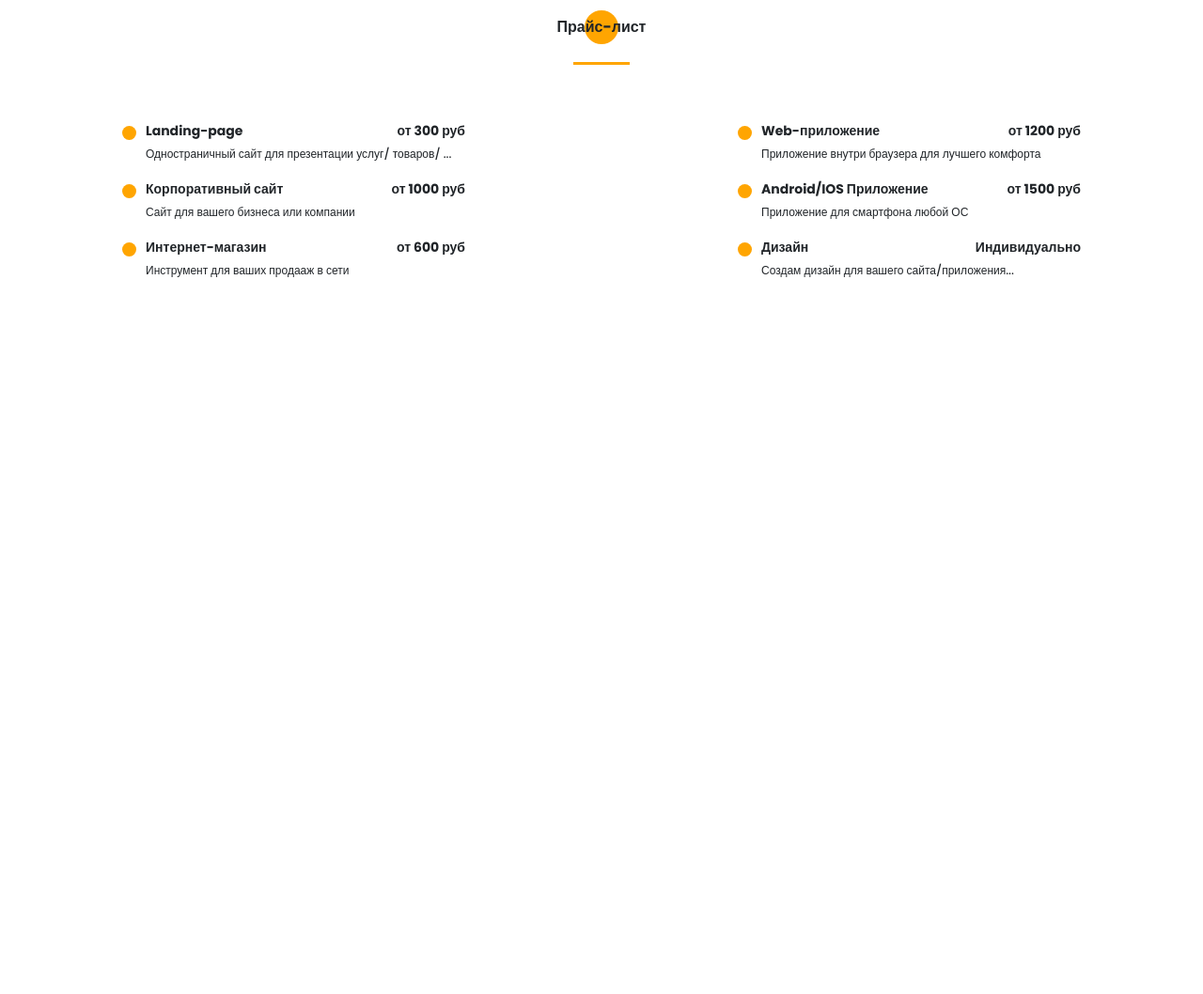
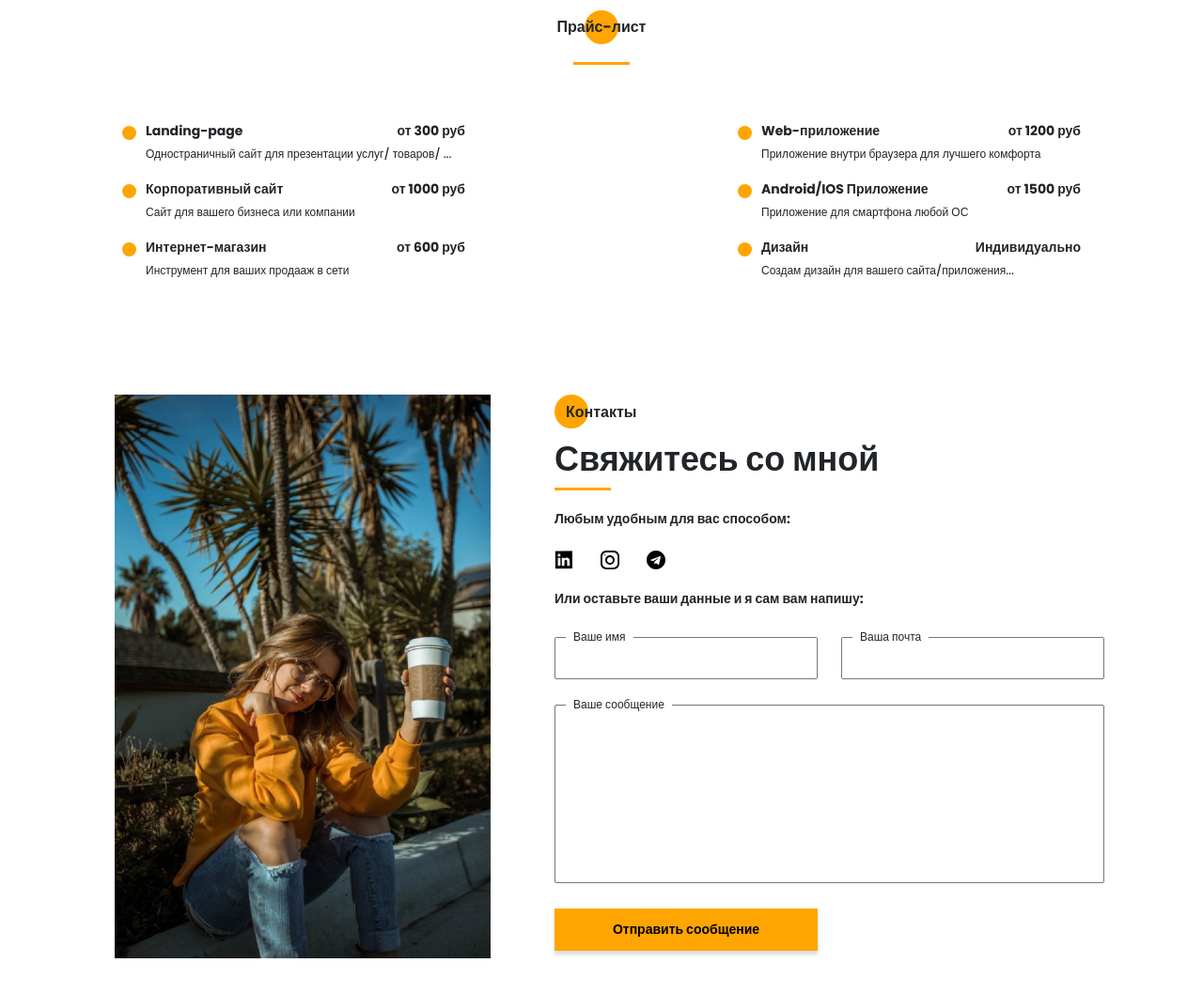
Before and after one commit to gruand13/portfolio, a website: page src/index.html in a window 1280 px wide. Shown: the part 4496-5554 px from the top of the page at 94% size. Before the commit the page ends 4796 px from the top, so only its background shows below. Drawn offline with nearby package versions, Linux system fonts and the light colour scheme; files that its build step writes are made by us from their sources; files whose address does not match are found by name.

Commit message:
add block with contacts and form

```diff
--- a/src/index.html
+++ b/src/index.html
@@ -483,7 +483,54 @@
             </div>
         </div>
     </section>
+    <section class="contacts">
+        <div class="container">
+            <div class="contacts__wrapper">
+                <div class="about__photo">
+                    <img src="img/main_photo.jpg" alt="My photo" >
+                </div>
+                <div class="contacts__descr">
+                    <h2 class="title title_fz16 contacts__title">Контакты</h2>
+                    <div class="title title_fz36 contacts__subtitle">Свяжитесь со мной</div>
+                    <div class="divider"></div>
+                    <div class="title title_fz14 contacts__text">
+                        Любым удобным для вас способом:
+                    </div>
+                        <div class="contacts__social">
+                            <a href="https://www.linkedin.com/in/andreihrusheuski/" class="contacts__link">
+                                <img src="icons/social/linkedin 1.svg" alt="linkedin">
+                            </a>
+                            <a href="#" class="contacts__link">
+                                <img src="icons/social/instagram.svg" alt="instagram">
+                            </a>
+                            <a href="https://t.me/gruand13" class="contacts__link">
+                                <img src="icons/social/telegram.svg" alt="telegram">
+                            </a>
+                        </div>
+                        <div class="title title_fz14 contacts__text">
+                            Или оставьте ваши данные и я сам вам напишу:
+                        </div>
+                        <form action="#" class="contacts__form">
 
+                            <div class="contacts__input">
+                                <input type="text" name="name" id="name">
+                                <label for="name">Ваше имя</label>
+                            </div>
+                            <div class="contacts__input">
+                                <input type="email" id="email" name="email">
+                                <label for="email">Ваша почта</label>
+                            </div>
+                            <div class="contacts__textarea">
+                                <textarea name="text" id="text"></textarea>
+                                <label for="text">Ваше сообщение</label>
+                            </div>
+                            <button class="contacts__btn btn">Отправить сообщение</button>
+                        </form>
+                </div>
+
+            </div>
+        </div>
+    </section>
     <script src="js/script.js"></script>
 </body>
 </html>
--- /dev/null
+++ b/src/sass/blocks/_contacts.scss
@@ -0,0 +1,85 @@
+.contacts {
+    padding: 120px 0 90px 0;
+    &__wrapper {
+        padding: 0 35px 0 52px;
+        display: grid;
+        grid-template-columns: 400px 585px;
+        justify-content: space-between;
+    }
+    &__photo {
+        img {
+            width: 100%;
+        }
+    }
+    &__descr {
+        padding-top: 6px;
+        .divider {
+            margin: 0;
+        }
+    }
+    &__title {
+        position: relative;
+        padding: 1px 0 0 12px;
+        @include before_circle;
+    }
+    &__text, &__social {
+        margin-top: 20px;
+    }
+    &__link {
+        margin-right: 25px;
+        img {
+            max-width: 20px;
+            max-height: 20px;
+            &:hover {
+                text-decoration: none;
+                transform: scale(1.25);
+
+            }
+        }
+
+    }
+    &__form {
+        margin-top: 30px;
+        display: grid;
+        grid-template: 45px 190px 45px / repeat(2, 280px);
+        justify-content: space-between;
+        row-gap: 27px;
+        label {
+            display: block;
+            position: absolute;
+            top: -9px;
+            left: 12px;
+            height: 18px;
+            padding: 0 8px;
+            background-color: #fff;
+            font-size: 12px;
+            margin-bottom: 0;
+        }
+    }
+    &__input {
+        position: relative;
+        input {
+            width: 100%;
+            height: 100%;
+            padding: 0 20px;
+            font-size: 12px;
+        }
+    }
+    &__textarea {
+        position: relative;
+        grid-column: 1 / 3;
+        textarea {
+            width: 100%;
+            height: 100%;
+            resize: none;
+            padding: 20px;
+            font-size: 12px;
+        }
+    }
+    &__btn {
+        border: none;
+        font-weight: bold;
+        font-size: 14px;
+        line-height: 21px;
+    }
+}
--- a/src/sass/style.scss
+++ b/src/sass/style.scss
@@ -30,3 +30,4 @@
 @import 'blocks/skills';
 @import 'blocks/portfolio';
 @import 'blocks/price';
+@import 'blocks/contacts';
```
Also changed, not shown: dist/css/style.min.css, dist/index.html.
